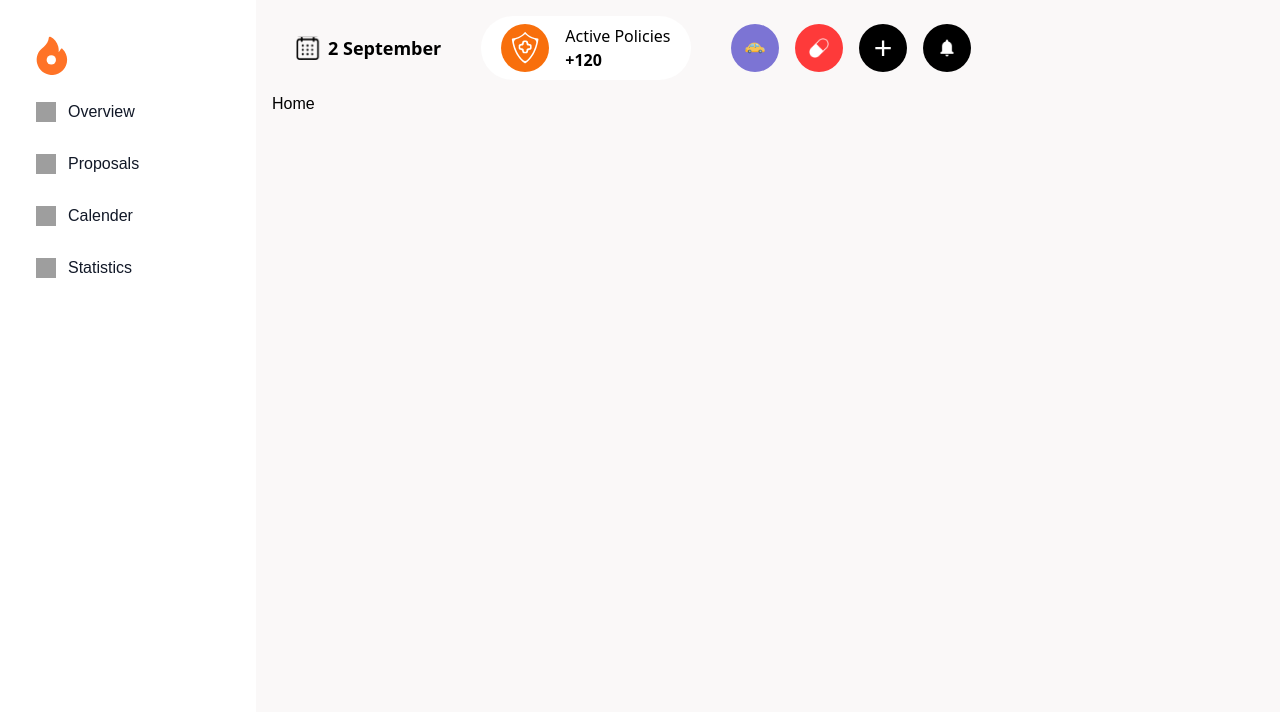
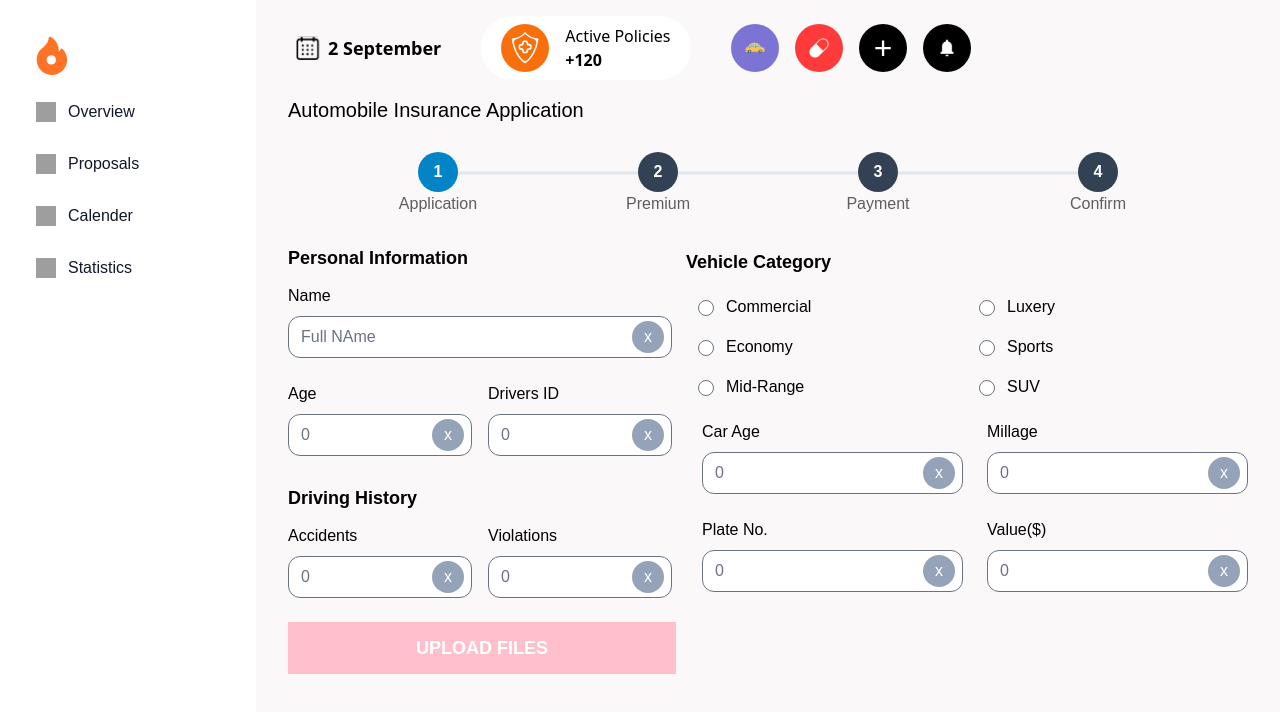
Before and after one commit to Timilehin-bello/insurefi-frontend, a Next.js app: page /auto-application in a window 1280 px wide. Shown: the top 712 px of the page. Built offline with nearby package versions, Linux system fonts and the light colour scheme; grey boxes are pictures that could not be loaded; what @web3modal/ethers would draw is missing.

Commit message:
UPDATE: add auto-application page UI

```diff
--- a/src/app/auto-application/page.js
+++ b/src/app/auto-application/page.js
@@ -1,7 +1,103 @@
+
+import Input from "@/components/Input/Input"
+import Radio from "@/components/Radio/Radio"
+import Stepper from "@/components/Stepper/Stepper"
 
 const Home = () => {
     return (
-        <div>Home</div>
+        <div className="px-4">
+            <div>
+                <h2 className="pt-3 leading-3 text-xl font-medium">Automobile Insurance Application</h2>
+            </div>
+            <div className="max-w-5xl my-5">
+                <Stepper>
+                    <div className="w-full">
+                        <div className="flex justify-between w-full">
+                            <div className="w-96">
+                                <div className="pt-3">
+                                    <h3 className="font-semibold text-lg">Personal Information</h3>
+                                    <Input
+                                        name="Name"
+                                        placeholder="Full NAme"
+                                        type="text"
+                                    />
+                                    <div className="flex gap-4">
+                                        <Input
+                                            name="Age"
+                                            placeholder="0"
+                                            type="number"
+                                        />
+                                        <Input
+                                            name="Drivers ID"
+                                            placeholder="0"
+                                            type="number"
+                                        />
+                                    </div>
+                                </div>
+                                <div className="pt-4">
+                                    <h3 className="font-semibold text-lg">Driving History</h3>
+                                    <div className="flex gap-4">
+                                        <Input
+                                            name="Accidents"
+                                            placeholder="0"
+                                            type="number"
+                                        />
+                                        <Input
+                                            name="Violations"
+                                            placeholder="0"
+                                            type="number"
+                                        />
+                                    </div>
+                                </div>
+                            </div>
+                            <div className="pt-4">
+                                <div>
+                                    <h3 className="font-semibold text-lg">Vehicle Category</h3>
+                                    <div className="flex justify-between">
+                                        <Radio
+                                            options={['Commercial', 'Economy', "Mid-Range"]}
+                                        />
+                                        <Radio
+                                            options={['Luxery', "Sports", "SUV"]}
+                                        />
+                                    </div>
+                                    <div className="flex gap-6 pl-4">
+                                        <Input
+                                            name="Car Age"
+                                            placeholder="0"
+                                            type="number"
+                                        />
+                                        <Input
+                                            name="Millage"
+                                            placeholder="0"
+                                            type="number"
+                                        />
+                                    </div>
+                                    <div className="flex  gap-6 pl-4">
+                                        <Input
+                                            name="Plate No."
+                                            placeholder="0"
+                                            type="number"
+                                        />
+                                        <Input
+                                            name="Value($)"
+                                            placeholder="0"
+                                            type="number"
+                                        />
+                                    </div>
+                                </div>
+                                <div>
+
+                                </div>
+                            </div>
+                        </div>
+                        <div>
+
+                        </div>
+                    </div>
+                </Stepper>
+            </div>
+        </div>
     )
 }
 
--- a/src/app/globals.css
+++ b/src/app/globals.css
@@ -35,3 +35,26 @@ body {
     text-wrap: balance;
   } */
 }
+
+.step-item {
+	@apply relative flex flex-col justify-center items-center w-56;
+}
+.step-item:not(:first-child):before {
+	@apply content-[''] bg-slate-200 absolute w-full h-[3px] right-2/4 top-1/3 -translate-y-2/4;
+}
+.step {
+	@apply w-10 h-10 flex items-center justify-center z-10 relative bg-slate-700 rounded-full font-semibold text-white;
+}
+.active .step {
+	@apply bg-sky-600;
+}
+.complete .step {
+	@apply bg-green-600;
+}
+.complete p {
+	@apply text-black;
+}
+.complete:not(:first-child):before,
+.active:not(:first-child):before {
+	@apply bg-green-600;
+}
--- /dev/null
+++ b/src/app/premium/page.js
@@ -0,0 +1,9 @@
+import React from 'react'
+
+const Premium = () => {
+    return (
+        <div>Premium</div>
+    )
+}
+
+export default Premium
--- /dev/null
+++ b/src/components/Input/Input.jsx
@@ -0,0 +1,37 @@
+"use client"
+import { useState } from 'react'
+// import { FaTimes } from 'react-icons/fa';
+
+const Input = ({ name, placeholder, type }) => {
+    const [value, setValue] = useState('');
+
+    const handleChange = (event) => {
+        setValue(event.target.value);
+    };
+
+    const handleClear = () => {
+        setValue('');
+    };
+
+    return (
+        <div className='relative my-3' >
+            <h2 className='font-medium text-base pb-2'>{name}</h2>
+            <input
+                type={type}
+                value={value}
+                onChange={handleChange}
+                placeholder={placeholder}
+                className='outline-none pr-10 w-full rounded-xl'
+            />
+
+            <button
+                onClick={handleClear}
+                className='absolute top-[72%] right-2 transform -translate-y-1/2 bg-slate-400 cursor-pointer rounded-full border-none font-normal py-1 px-3 text-white'
+            >
+                x
+            </button>
+        </div>
+    )
+}
+
+export default Input
--- /dev/null
+++ b/src/components/Radio/Radio.jsx
@@ -0,0 +1,27 @@
+"use client"
+import { useState } from 'react'
+
+const Radio = ({ options }) => {
+    const [selectedOption, setSelectedOption] = useState('');
+
+
+
+    return (
+        <div className='pt-3 flex flex-col justify-start w-1/2'>
+            {options.map((option, index) => (
+                <label key={index}>
+                    <input
+                        type="radio"
+                        value={option}
+                        checked={selectedOption === option}
+                        onChange={() => setSelectedOption(option)}
+                        className='m-3'
+                    />
+                    {option}
+                </label>
+            ))}
+        </div>
+    )
+}
+
+export default Radio
--- /dev/null
+++ b/src/components/Stepper/Stepper.jsx
@@ -0,0 +1,43 @@
+"use client"
+import React, { useState } from "react";
+import { TiTick } from "react-icons/ti";
+const Stepper = ({ children }) => {
+    const steps = ["Application", "Premium", "Payment", "Confirm"];
+    const [currentStep, setCurrentStep] = useState(1);
+    const [complete, setComplete] = useState(false);
+    return (
+        <>
+            <div className="flex justify-between max-w-4xl  items-center py-4 px-2 m-auto">
+                {steps?.map((step, i) => (
+                    <div
+                        key={i}
+                        className={`step-item ${currentStep === i + 1 && "active"} ${(i + 1 < currentStep || complete) && "complete"
+                            } `}
+                    >
+                        <div className="step">
+                            {i + 1 < currentStep || complete ? <TiTick size={24} /> : i + 1}
+                        </div>
+                        <p className="text-[#5E5E5E]">{step}</p>
+                    </div>
+                ))}
+            </div>
+
+            {children}
+
+            {!complete && (
+                <button
+                    className="btn bg-[#ffc0cb] text-white cursor-pointer py-3 px-32 mt-3 font-semibold text-lg uppercase"
+                    onClick={() => {
+                        currentStep === steps.length - 1
+                            ? setComplete(true)
+                            : setCurrentStep((prev) => prev + 1);
+                    }}
+                >
+                    {currentStep === steps.length - 1 ? "Proceed To Payment" : "Upload Files"}
+                </button>
+            )}
+        </>
+    );
+};
+
+export default Stepper;
```
Also changed, not shown: tsconfig.json (added, +34 -0 lines). Lines whose indentation alone changed are shown as unchanged.
